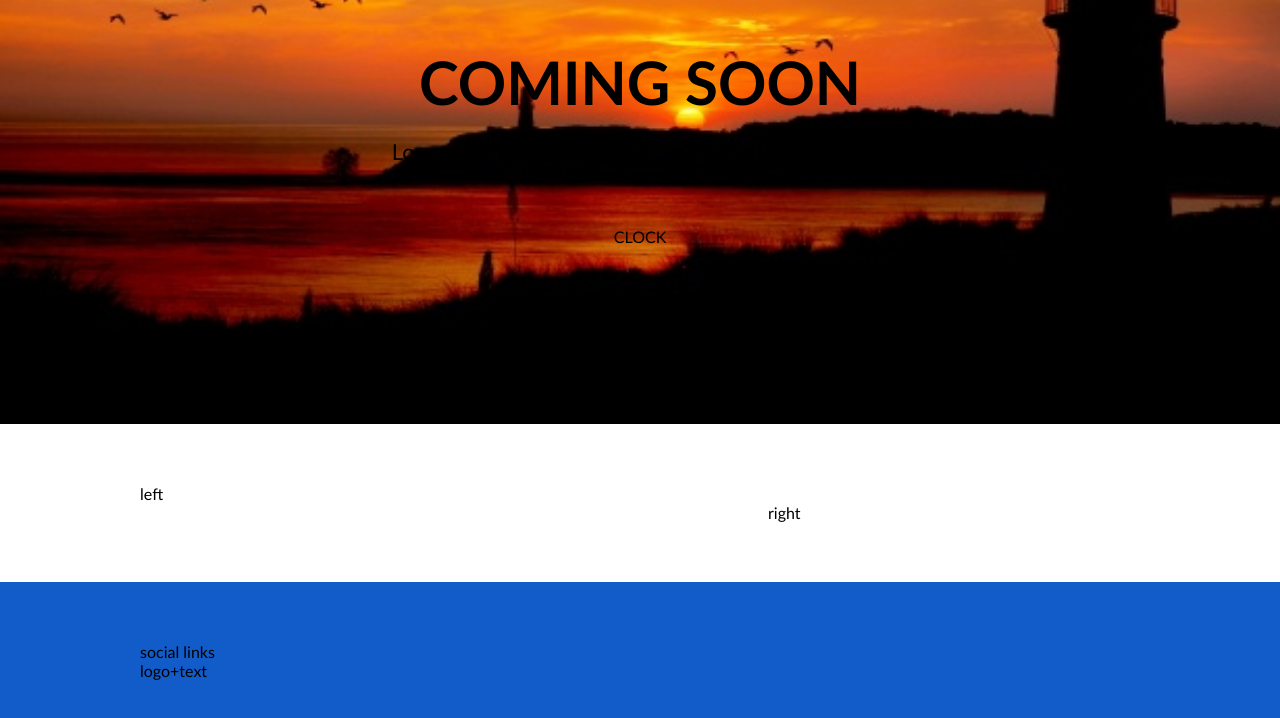
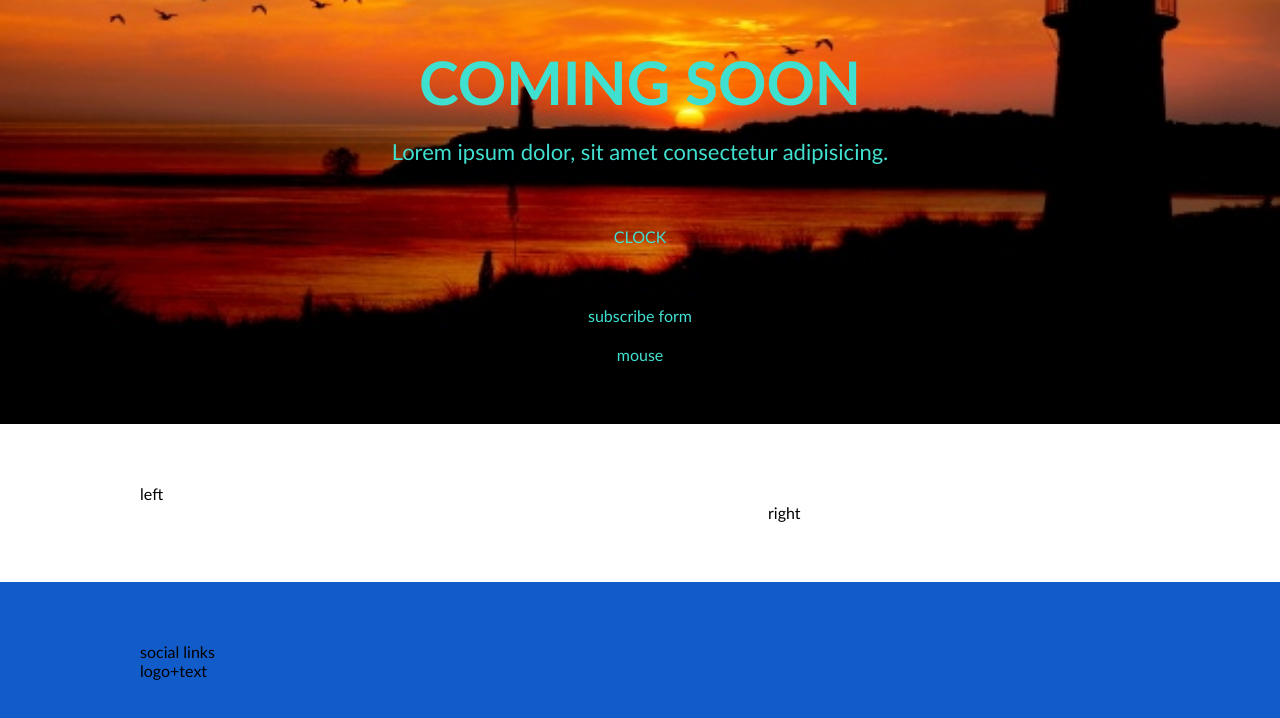
Before and after one commit to zenka4/5-klass-coming-soon, a plain HTML site: page index.html in a window 1280 px wide. Shown: the part 118-836 px from the top of the page. Drawn offline with Linux system fonts and the light colour scheme.

Commit message:
hero text color

```diff
--- a/css/main.css
+++ b/css/main.css
@@ -9,6 +9,7 @@
         width: 600px;
         margin-left: calc((100% - 600px) / 2);
         text-align: center;
+        color: turquoise;
     }
     .hero-row > .logo {
         height: 55px;
```
